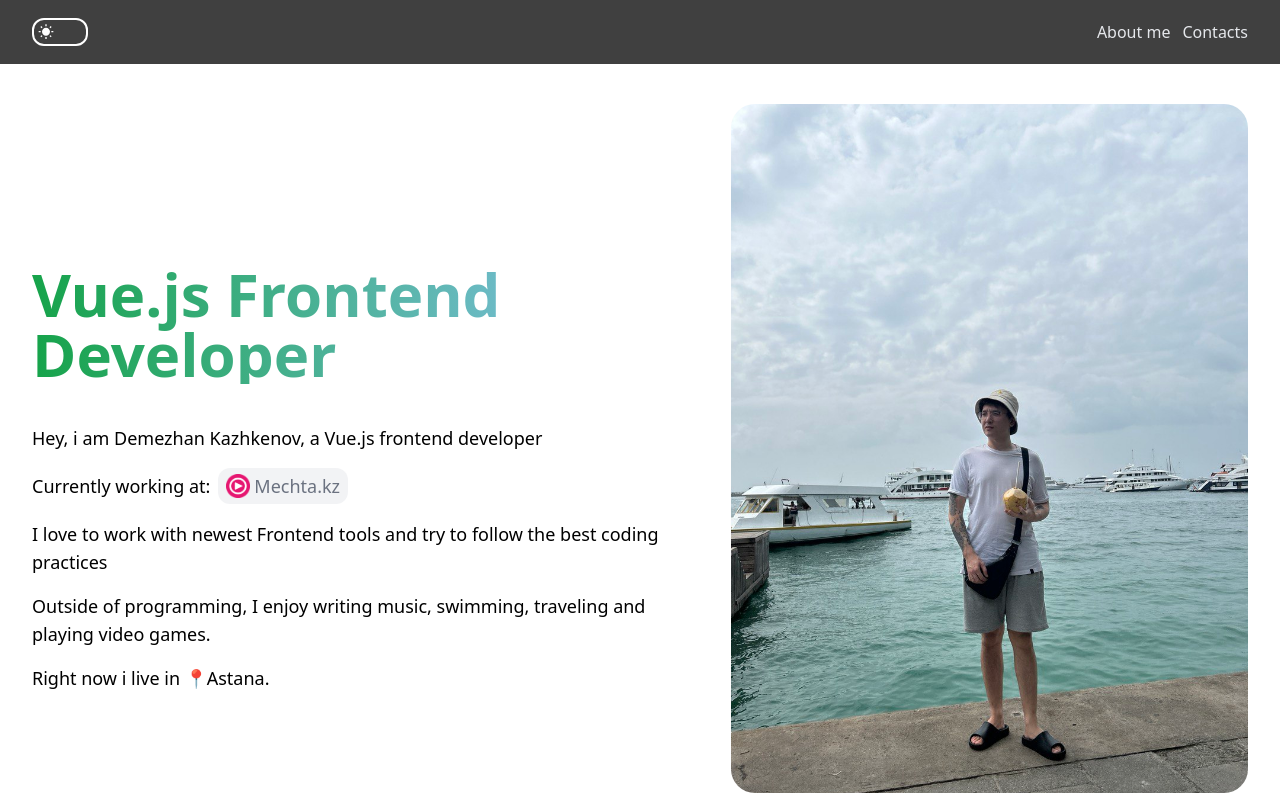
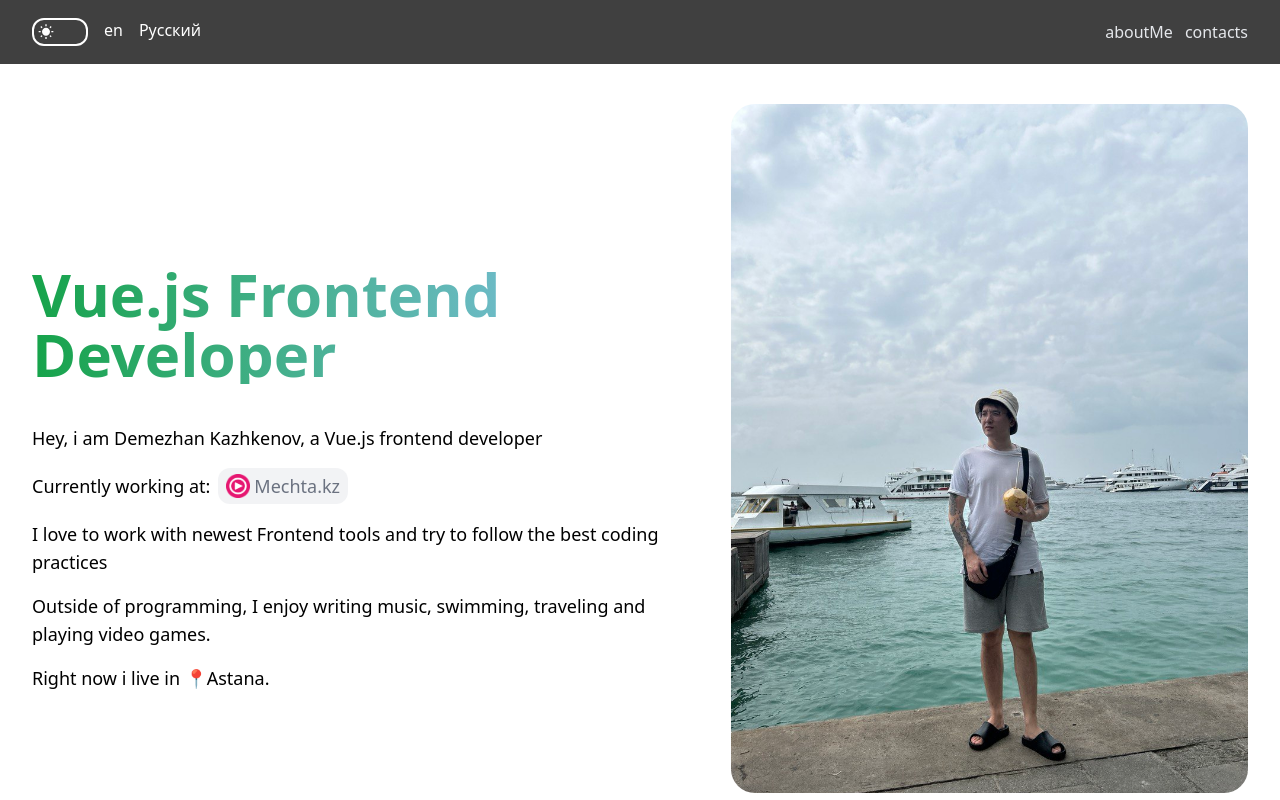
Before and after one commit to dropdead619/w4sted-portfolio-page, a Nuxt app: page / in a window 1280 px wide. Shown: the top 800 px of the page. Built offline with nearby package versions, Linux system fonts and the light colour scheme.

Commit message:
feat: add i18n

```diff
--- /dev/null
+++ b/components/LocaleSwitcher.vue
@@ -0,0 +1,14 @@
+<script setup lang="ts">
+const { locale, locales, setLocale } = useI18n()
+
+const availableLocales = computed(() => {
+    return locales.value.filter(i => i.code !== locale.value)
+})
+</script>
+
+<template>
+    {{ locale }}
+    <a href="#" v-for="locale in availableLocales" :key="locale.code" @click.prevent.stop="setLocale(locale.code)">
+        {{ locale.name }}
+    </a>
+</template>
--- a/components/layouts/TheFooter.vue
+++ b/components/layouts/TheFooter.vue
@@ -3,7 +3,7 @@
         <div id="contacts" class="container mx-auto">
             <div class="flex flex-col items-center gap-10">
                 <h3 class="font-semibold text-5xl">
-                    Contact me via:
+                    {{ t('contactMe') }}
                 </h3>
 
                 <div class="flex gap-4">
@@ -18,6 +18,11 @@
 </template>
 
 <script setup lang="ts">
+const { t } = useI18n({
+    useScope: 'local',
+
+});
+
 const links = [
     {
         key: 'telegram',
@@ -41,4 +46,14 @@ const links = [
     },
 ];
 
+
 </script>
+
+<i18n lang="json">{
+    "en": {
+        "contactMe": "Contact me"
+    },
+    "ru": {
+        "contactMe": "Свяжитесь со мной"
+    }
+}</i18n>
--- a/components/layouts/TheHeader.vue
+++ b/components/layouts/TheHeader.vue
@@ -1,8 +1,9 @@
 <template>
     <header class="w-full bg-neutral-700 text-white h-16 flex items-center top-0 z-10 fixed dark:bg-neutral-800">
         <div class="container mx-auto flex items-center">
-            <div>
+            <div class="flex gap-4">
                 <ThemeSwitcher></ThemeSwitcher>
+                <LocaleSwitcher></LocaleSwitcher>
             </div>
             <nav class="flex gap-3 items-center ml-auto w-fit">
                 <a v-for="link in navLinks" :href="link.href" :key="link.href"
@@ -26,14 +27,29 @@ function onClick(item: INavItem) {
         scrollToElement(item.href);
 }
 
+const { t } = useI18n({
+    useScope: 'local'
+});
+
 const navLinks: INavItem[] = [
     {
         href: '#about',
-        label: 'About me',
+        label: t('aboutMe')
     },
     {
         href: '#contacts',
-        label: 'Contacts',
+        label: t('contacts')
     },
 ]
 </script>
+
+<i18n lang="json">{
+    "en": {
+        "aboutMe": "About me",
+        "contacts": "Contacts"
+    },
+    "ru": {
+        "aboutMe": "Обо мне",
+        "contacts": "Контакты"
+    }
+}</i18n>
--- a/nuxt.config.ts
+++ b/nuxt.config.ts
@@ -2,6 +2,18 @@
 export default defineNuxtConfig({
   devtools: { enabled: true },
   css: ['~/assets/css/main.css'],
+  i18n: {
+    locales: [
+      {
+        code: 'en',
+        name: 'English'
+      },
+      {
+        code: 'ru',
+        name: 'Русский'
+      },
+    ]
+  },
   site: {
     url: 'https://w4sted-portfolio.netlify.app/',
     trailingSlash: true,
@@ -40,5 +52,11 @@ export default defineNuxtConfig({
     id: 'G-070R6E0P3J',
   },
 
-  modules: ['@nuxt/image', 'nuxt-gtag', '@vueuse/nuxt', "@nuxtjs/sitemap"]
+  modules: [
+    '@nuxt/image',
+    'nuxt-gtag',
+    '@vueuse/nuxt',
+    "@nuxtjs/sitemap",
+    "@nuxtjs/i18n"
+  ]
 })
--- a/package.json
+++ b/package.json
@@ -11,6 +11,7 @@
   },
   "dependencies": {
     "@nuxt/image": "^1.7.0",
+    "@nuxtjs/i18n": "^8.3.1",
     "@nuxtjs/sitemap": "^5.3.2",
     "nuxt": "^3.12.2",
     "nuxt-gtag": "^2.0.6",
```
Also changed, not shown: 1 other file (tests, documents, lock files or other folders).
